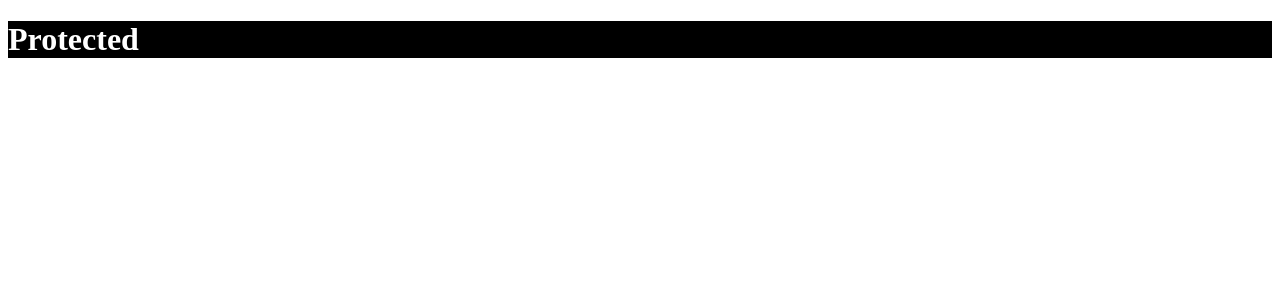
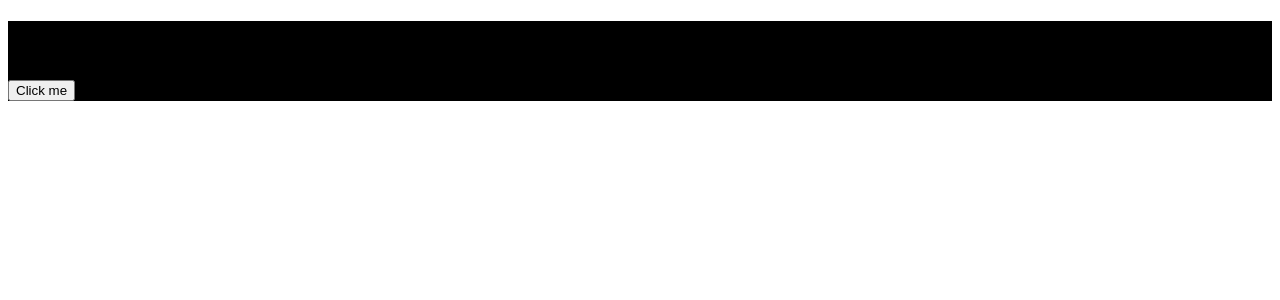
Before and after one commit to kubby159/LearnTypscript, a React (Create React App) app: page / in a window 1280 px wide. Shown: the top 300 px of the page. Built offline with nearby package versions, Linux system fonts and the light colour scheme.

Commit message:
[TS] recap

```diff
--- a/src/App.tsx
+++ b/src/App.tsx
@@ -9,10 +9,24 @@
   color: ${(props) => props.theme.textColor};
 `;
 
+interface DummyProps {
+  text: string;
+  active?: boolean;
+}
+
+function Dummy({ text, active = false }: DummyProps) {
+  return <h1>{text}</h1>;
+}
+
 function App() {
+  const onClick = (event: React.MouseEvent<HTMLButtonElement>) => {
+    console.log("good");
+  };
   return (
     <Container>
-      <H1>Protected</H1>
+      <Dummy text="this is TypeScirpt" />
+
+      <button onClick={onClick}>Click me</button>
     </Container>
   );
 }
```
